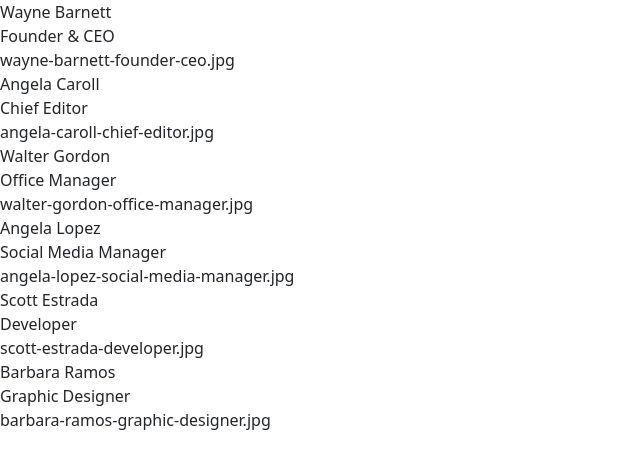
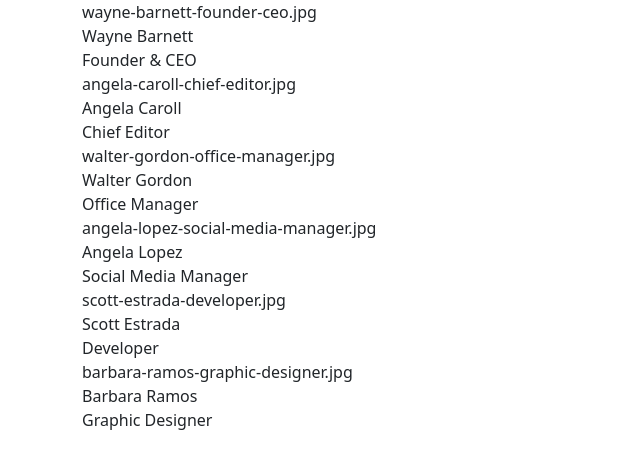
Before and after one commit to teoibnz/js-our-team, a plain HTML site: page index.html in a window 1280 px wide. Shown: the whole page, without its empty margins (0-640 px from the left). Drawn offline with nearby package versions, Linux system fonts and the light colour scheme.

Commit message:
refactoring elementi dom

```diff
--- a/css/style.css
+++ b/css/style.css
@@ -0,0 +1,8 @@
+.partner{
+    display: flex;
+}
+
+.card-wrapper{
+    display: flex;
+    flex-direction: column;
+}
--- a/index.html
+++ b/index.html
@@ -10,11 +10,14 @@
     <title>Our Team</title>
 </head>
 <body>
-    <main id="card-wrapper">
-        <!-- <div class="name"></div>
-        <div class="role"></div>
-        <div class="img-container"></div>
-         -->
+    <main>
+        <div class="container">
+            <div class="row">
+                <div id="card-wrapper" class="col">
+
+                </div>
+            </div>
+        </div>
     </main>
 
     <script src="main.js"></script>
--- a/main.js
+++ b/main.js
@@ -48,18 +48,16 @@ const team = [
 ];
 
 let teamCardWrapper = document.getElementById('card-wrapper')
+// stampo nel dom tutti i nomi i ruoli e i link img
+for ( key in team){
+    let newPartner = document.createElement('div');
+    newPartner.classList.add('partner');
+    teamCardWrapper.appendChild(newPartner).innerHTML += team[key].image + ` <br>`;
+    teamCardWrapper.appendChild(newPartner).innerHTML += team[key].name + ` <br>`;
+    teamCardWrapper.appendChild(newPartner).innerHTML += team[key].role + ` <br>`;
+
 
 // stampo su console tutti i nomi, ruoli e img profilo
-for ( key in team){
-    let newName = document.createElement('div');
-    newName.classList.add('name');
-    let newRole = document.createElement('div');
-    newRole.classList.add('role');
-    let imgWrapper = document.createElement('div');
-    imgWrapper.classList.add('img-container');
-    teamCardWrapper.appendChild(newName).innerHTML = team[key].name;
-    teamCardWrapper.appendChild(newRole).innerHTML = team[key].role;
-    teamCardWrapper.appendChild(imgWrapper).innerHTML = team[key].image;
 
     console.log(team[key].name)
     console.log(team[key].role)
```
